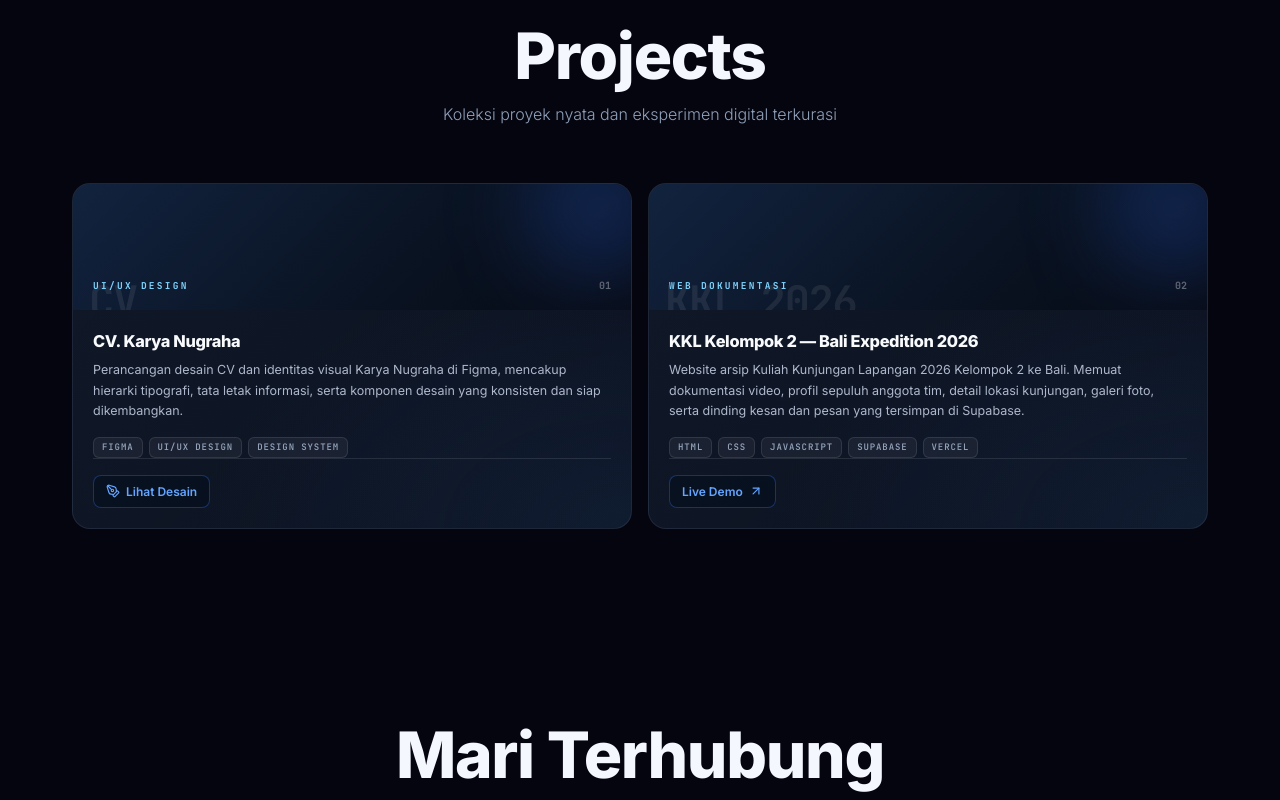
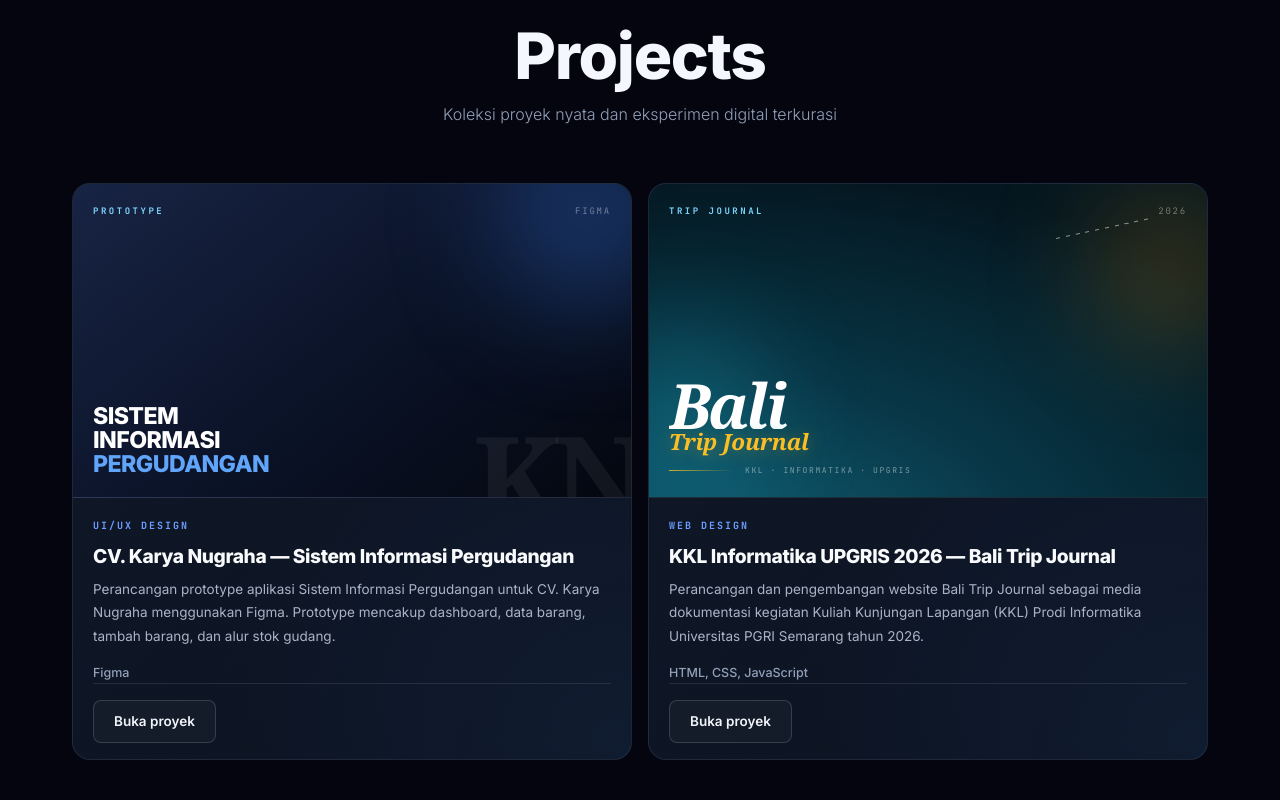
Before and after one commit to IlhamRizki09/portfolio, a React (Vite) app: page / in a window 1280 px wide. Shown: the part 7100-7900 px from the top of the page. Built offline with nearby package versions, Linux system fonts and the light colour scheme.

Commit message:
feat: redesign project cards with typographic covers

```diff
--- a/src/data/portfolioData.ts
+++ b/src/data/portfolioData.ts
@@ -393,6 +393,14 @@ export const certificates: CertificateItem[] = [
   },
 ];
 
+export interface ProjectCover {
+  variant: 'monogram' | 'editorial';
+  kicker: string;
+  headline: string[];
+  footnote: string;
+  signature: string;
+}
+
 export interface ProjectItem {
   title: string;
   description: string;
@@ -401,30 +409,41 @@ export interface ProjectItem {
   liveUrl?: string;
   designUrl?: string;
   repoUrl?: string;
-  featured?: boolean;
   category: string;
-  coverText: string;
+  cover: ProjectCover;
 }
 
 export const projects: ProjectItem[] = [
   {
-    title: "CV. Karya Nugraha",
+    title: "CV. Karya Nugraha — Sistem Informasi Pergudangan",
     category: "UI/UX Design",
-    coverText: "CV",
     description:
-      "Perancangan desain CV dan identitas visual Karya Nugraha di Figma, mencakup hierarki tipografi, tata letak informasi, serta komponen desain yang konsisten dan siap dikembangkan.",
-    tech: ["Figma", "UI/UX Design", "Design System"],
+      "Perancangan prototype aplikasi Sistem Informasi Pergudangan untuk CV. Karya Nugraha menggunakan Figma. Prototype mencakup dashboard, data barang, tambah barang, dan alur stok gudang.",
+    tech: ["Figma"],
     designUrl:
       "https://www.figma.com/design/dZ5No6GYeCDb0HTYda7gDn/CV.KARYA-NUGRAHA?node-id=0-1",
+    cover: {
+      variant: "monogram",
+      kicker: "Prototype",
+      headline: ["Sistem", "Informasi", "Pergudangan"],
+      footnote: "CV. Karya Nugraha",
+      signature: "Figma",
+    },
   },
   {
-    title: "KKL Kelompok 2 — Bali Expedition 2026",
-    category: "Web Dokumentasi",
-    coverText: "KKL 2026",
+    title: "KKL Informatika UPGRIS 2026 — Bali Trip Journal",
+    category: "Web Design",
     description:
-      "Website arsip Kuliah Kunjungan Lapangan 2026 Kelompok 2 ke Bali. Memuat dokumentasi video, profil sepuluh anggota tim, detail lokasi kunjungan, galeri foto, serta dinding kesan dan pesan yang tersimpan di Supabase.",
-    tech: ["HTML", "CSS", "JavaScript", "Supabase", "Vercel"],
+      "Perancangan dan pengembangan website Bali Trip Journal sebagai media dokumentasi kegiatan Kuliah Kunjungan Lapangan (KKL) Prodi Informatika Universitas PGRI Semarang tahun 2026.",
+    tech: ["HTML", "CSS", "JavaScript"],
     liveUrl: "https://kkl-kelompok-2-2026.vercel.app/",
+    cover: {
+      variant: "editorial",
+      kicker: "Trip Journal",
+      headline: ["Bali", "Trip Journal"],
+      footnote: "KKL · Informatika · UPGRIS",
+      signature: "2026",
+    },
   },
 ];
 
--- a/src/sections/Projects.tsx
+++ b/src/sections/Projects.tsx
@@ -1,26 +1,104 @@
-import { FolderGit2, ArrowUpRight, PenTool } from 'lucide-react';
+import { FolderGit2, ArrowUpRight } from 'lucide-react';
 import { motion } from 'framer-motion';
 import SectionHeading from '../components/SectionHeading';
-import { projects } from '../data/portfolioData';
+import { projects, type ProjectCover } from '../data/portfolioData';
 import { usePortfolio } from '../context/PortfolioContext';
 
 interface ProjectsProps {
   isDark: boolean;
 }
 
+function TypographicCover({ cover }: { cover: ProjectCover }) {
+  const header = (
+    <div className="relative flex items-center justify-between gap-3">
+      <span className="font-mono text-[9px] font-bold uppercase tracking-[0.28em] text-[#7dd3fc]">
+        {cover.kicker}
+      </span>
+      <span className="font-mono text-[9px] uppercase tracking-[0.2em] text-white/40">
+        {cover.signature}
+      </span>
+    </div>
+  );
+
+  if (cover.variant === 'editorial') {
+    return (
+      <div className="relative aspect-[16/9] overflow-hidden border-b border-white/10 bg-[radial-gradient(125%_125%_at_12%_118%,#105e73_0%,#083646_46%,#04161f_100%)]">
+        <span
+          aria-hidden="true"
+          className="pointer-events-none absolute -right-10 top-2 h-40 w-40 rounded-full bg-[#f59e0b]/20 blur-[52px]"
+        />
+        <span
+          aria-hidden="true"
+          className="pointer-events-none absolute -left-14 bottom-0 h-44 w-44 rounded-full bg-[#22d3ee]/20 blur-[50px]"
+        />
+        <span
+          aria-hidden="true"
+          className="pointer-events-none absolute right-14 top-11 h-px w-24 -rotate-12 bg-[repeating-linear-gradient(90deg,rgba(255,255,255,0.5)_0_4px,transparent_4px_10px)]"
+        />
+
+        <div className="relative flex h-full flex-col justify-between p-4 sm:p-5">
+          {header}
+
+          <div className="relative">
+            <p className="bg-gradient-to-br from-white via-white to-[#a5f3fc] bg-clip-text font-serif text-[clamp(2.6rem,6.4vw,3.9rem)] font-semibold italic leading-[0.78] tracking-[-0.045em] text-transparent">
+              {cover.headline[0]}
+            </p>
+            <p className="mt-0.5 font-serif text-[clamp(1.05rem,2.3vw,1.4rem)] font-semibold italic leading-none tracking-[-0.01em] text-[#fbbf24] [text-shadow:0_1px_18px_rgba(251,191,36,0.35)]">
+              {cover.headline[1]}
+            </p>
+            <div className="mt-2.5 flex items-center gap-3">
+              <span
+                aria-hidden="true"
+                className="h-px w-10 shrink-0 bg-gradient-to-r from-[#fbbf24]/80 to-transparent sm:w-16"
+              />
+              <p className="font-mono text-[7.5px] uppercase leading-[1.6] tracking-[0.2em] text-white/45 sm:text-[8px]">
+                {cover.footnote}
+              </p>
+            </div>
+          </div>
+        </div>
+      </div>
+    );
+  }
+
+  return (
+    <div className="relative aspect-[16/9] overflow-hidden border-b border-white/10 bg-[linear-gradient(142deg,#182444_0%,#0a1226_56%,#04070f_100%)]">
+      <span
+        aria-hidden="true"
+        className="pointer-events-none absolute -right-14 -top-16 h-48 w-48 rounded-full bg-[#3b82f6]/30 blur-[54px]"
+      />
+      <span
+        aria-hidden="true"
+        className="pointer-events-none absolute -bottom-10 -right-2 select-none font-serif text-[6rem] font-black leading-none tracking-[-0.07em] text-white/[0.06] sm:text-[7.5rem]"
+      >
+        KN
+      </span>
+
+      <div className="relative flex h-full flex-col justify-between p-4 sm:p-5">
+        {header}
+
+        <p className="text-[clamp(1.1rem,2.5vw,1.45rem)] font-extrabold uppercase leading-[1.05] tracking-[-0.025em] text-white">
+          {cover.headline.map((line, index) => (
+            <span
+              key={line}
+              className={`block ${index === cover.headline.length - 1 ? 'text-[#60a5fa]' : ''}`}
+            >
+              {line}
+            </span>
+          ))}
+        </p>
+      </div>
+    </div>
+  );
+}
+
 export default function Projects({ isDark }: ProjectsProps) {
   const { t } = usePortfolio();
 
-  const chipClass = `rounded-md border px-2 py-0.5 font-mono text-[9px] font-semibold uppercase tracking-[0.1em] ${
+  const actionClass = `inline-flex items-center gap-2 rounded-lg border px-5 py-2.5 text-[13.5px] font-semibold transition-all hover:-translate-y-0.5 ${
     isDark
-      ? 'border-white/10 bg-white/5 text-slate-400'
-      : 'border-slate-200 bg-slate-50 text-slate-500'
-  }`;
-
-  const actionClass = `inline-flex items-center gap-1.5 rounded-lg border px-3 py-1.5 text-[12px] font-semibold transition-all hover:-translate-y-0.5 ${
-    isDark
-      ? 'border-[#3077ff]/35 bg-[#030c1d]/50 text-[#64a5ff] hover:border-[#3077ff]/70 hover:bg-[#1b4d9d]/20'
-      : 'border-blue-200 bg-white text-[#2563eb] hover:border-blue-400 hover:bg-blue-50'
+      ? 'border-white/15 bg-white/[0.03] text-slate-100 hover:border-[#3b82f6]/60 hover:bg-[#2c67ed]/15'
+      : 'border-slate-300 bg-white text-slate-800 hover:border-blue-400 hover:bg-blue-50'
   }`;
 
   return (
@@ -82,7 +160,10 @@ export default function Projects({ isDark }: ProjectsProps) {
           </motion.div>
         ) : (
           <div className="grid items-stretch gap-4 md:auto-rows-fr md:grid-cols-2">
-            {projects.map((project, index) => (
+            {projects.map((project, index) => {
+              const href = project.liveUrl || project.designUrl || project.repoUrl;
+
+              return (
                 <motion.article
                   key={project.title}
                   initial={{ opacity: 0, y: 18 }}
@@ -91,35 +172,15 @@ export default function Projects({ isDark }: ProjectsProps) {
                   transition={{ duration: 0.45, delay: (index % 2) * 0.07 }}
                   className="glass-card flex h-full flex-col overflow-hidden"
                 >
-                {/* Typographic cover */}
-                <div className="relative flex min-h-[126px] shrink-0 items-end overflow-hidden px-5 pb-4 pt-12">
-                  <div
-                    aria-hidden="true"
-                    className="absolute inset-0 bg-[linear-gradient(135deg,#12233f_0%,#0a1424_55%,#070b14_100%)]"
-                  />
-                  <span
-                    aria-hidden="true"
-                    className="pointer-events-none absolute -right-10 -top-12 h-36 w-36 rounded-full bg-[#2c67ed]/25 blur-[42px]"
-                  />
-                  <span
-                    aria-hidden="true"
-                    className="pointer-events-none absolute -bottom-3 left-4 select-none font-mono text-[42px] font-black uppercase leading-none tracking-[-0.03em] text-white/[0.08]"
-                  >
-                    {project.coverText}
-                  </span>
-                  <div className="relative flex w-full items-center justify-between gap-3">
-                    <span className="font-mono text-[9.5px] font-bold uppercase tracking-[0.24em] text-[#7dd3fc]">
+                  <TypographicCover cover={project.cover} />
+
+                  <div className="flex flex-1 flex-col px-4 pb-4 pt-5 sm:px-5">
+                    <p className={`font-mono text-[10px] font-bold uppercase tracking-[0.2em] ${isDark ? 'text-[#6c9dff]' : 'text-[#2563eb]'}`}>
                       {project.category}
-                    </span>
-                    <span className="font-mono text-[10px] font-bold tabular-nums text-white/35">
-                      {String(index + 1).padStart(2, '0')}
-                    </span>
-                  </div>
-                </div>
+                    </p>
 
-                <div className="flex flex-1 flex-col p-5">
                     <h3
-                    className={`text-[1.02rem] font-extrabold leading-snug ${
+                      className={`mt-2.5 text-[1.1rem] font-extrabold leading-[1.26] sm:text-[1.2rem] ${
                         isDark ? 'text-slate-50' : 'text-slate-900'
                       }`}
                     >
@@ -127,63 +188,37 @@ export default function Projects({ isDark }: ProjectsProps) {
                     </h3>
 
                     <p
-                    className={`mt-2 text-[12.5px] leading-relaxed ${
-                      isDark ? 'text-[#aeb8cc]' : 'text-slate-600'
+                      className={`mt-2.5 line-clamp-4 text-[13.5px] leading-[1.75] ${
+                        isDark ? 'text-[#aab4c6]' : 'text-slate-600'
                       }`}
                     >
                       {project.description}
                     </p>
 
-                  <ul className="mt-4 flex flex-wrap gap-1.5">
-                    {project.tech.map((item) => (
-                      <li key={item} className={chipClass}>
-                        {item}
-                      </li>
-                    ))}
-                  </ul>
-
-                  <div
-                    className={`mt-auto flex flex-wrap items-center gap-2 border-t pt-4 ${
-                      isDark ? 'border-white/10' : 'border-slate-200'
+                    <p
+                      className={`mt-3.5 text-[12.5px] font-medium ${
+                        isDark ? 'text-slate-400' : 'text-slate-500'
                       }`}
                     >
-                    {project.liveUrl && (
+                      {project.tech.join(', ')}
+                    </p>
+
+                    <div className={`mt-auto border-t pt-4 ${isDark ? 'border-white/10' : 'border-slate-200'}`}>
+                      {href && (
                         <a
-                        href={project.liveUrl}
+                          href={href}
                           target="_blank"
                           rel="noopener noreferrer"
                           className={actionClass}
                         >
                           <span>{t.projects.viewLive}</span>
-                        <ArrowUpRight className="h-3.5 w-3.5" />
-                      </a>
-                    )}
-                    {project.designUrl && (
-                      <a
-                        href={project.designUrl}
-                        target="_blank"
-                        rel="noopener noreferrer"
-                        className={actionClass}
-                      >
-                        <PenTool className="h-3.5 w-3.5" />
-                        <span>{t.projects.viewDesign}</span>
-                      </a>
-                    )}
-                    {project.repoUrl && (
-                      <a
-                        href={project.repoUrl}
-                        target="_blank"
-                        rel="noopener noreferrer"
-                        className={actionClass}
-                      >
-                        <span>{t.projects.sourceCode}</span>
-                        <ArrowUpRight className="h-3.5 w-3.5" />
                         </a>
                       )}
                     </div>
                   </div>
                 </motion.article>
-            ))}
+              );
+            })}
           </div>
         )}
       </div>
--- a/src/translations/index.ts
+++ b/src/translations/index.ts
@@ -100,7 +100,6 @@ export interface Translations {
     emptyDesc: string;
     viewLive: string;
     sourceCode: string;
-    viewDesign: string;
   };
   recruiter: {
     title: string;
@@ -291,9 +290,8 @@ export const translations: Record<Language, Translations> = {
       subtitle: "Koleksi proyek nyata dan eksperimen digital terkurasi",
       emptyTitle: "Projects are currently being curated.",
       emptyDesc: "Selected works and digital experiments will be showcased here.",
-      viewLive: "Live Demo",
-      sourceCode: "Kode Sumber",
-      viewDesign: "Lihat Desain",
+      viewLive: "Buka proyek",
+      sourceCode: "Buka repositori",
     },
     recruiter: {
       title: "Recruiter Fast Mode",
@@ -482,9 +480,8 @@ export const translations: Record<Language, Translations> = {
       subtitle: "Curated collection of digital builds, web apps, and technical experiments",
       emptyTitle: "Projects are currently being curated.",
       emptyDesc: "Selected works and digital experiments will be showcased here.",
-      viewLive: "Live Demo",
-      sourceCode: "Source Code",
-      viewDesign: "View Design",
+      viewLive: "Open project",
+      sourceCode: "Open repository",
     },
     recruiter: {
       title: "Recruiter Fast Mode",
```
Lines whose indentation alone changed are shown as unchanged.
